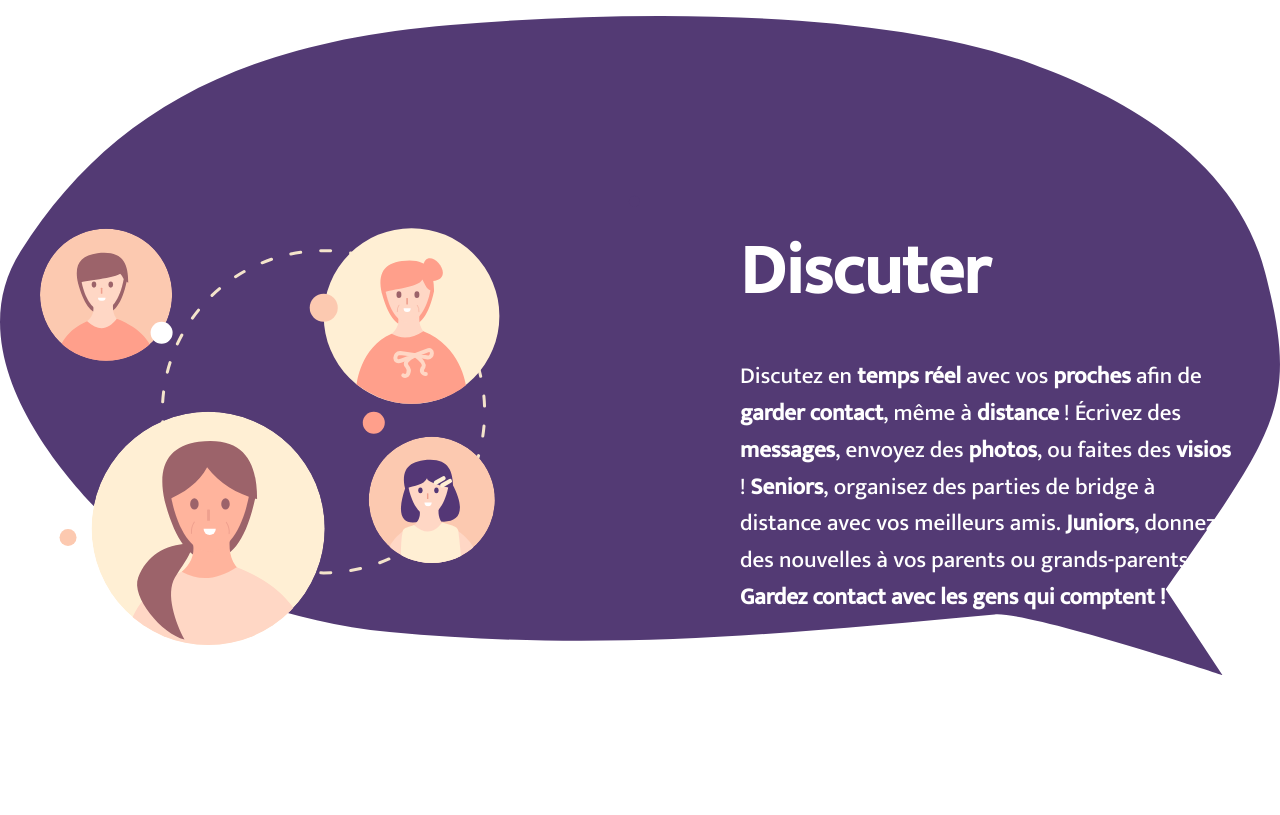
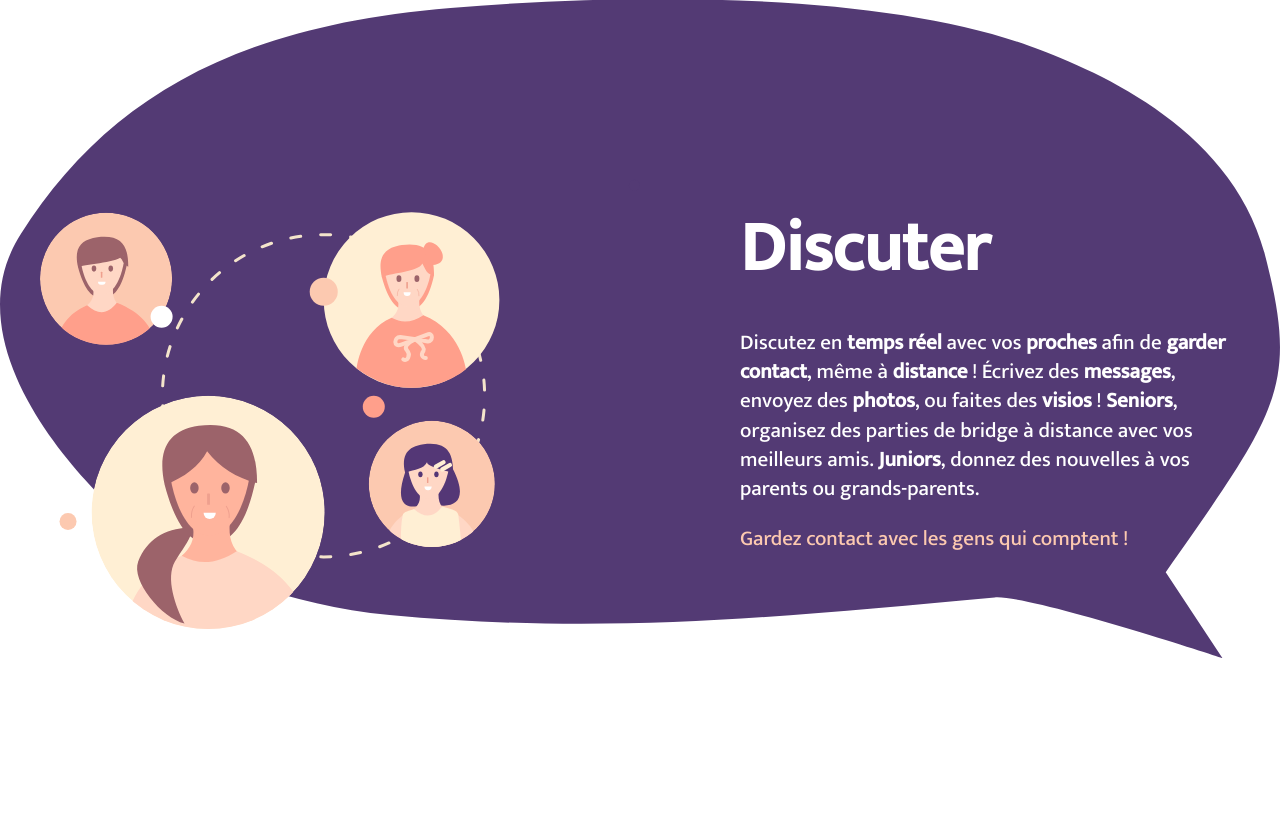
Before and after one commit to Maxime-p/Hackathon-SUP-Internet-04-20, a PHP site: page / in a window 1280 px wide; the page is wider, and only the part inside the window is pictured. Shown: the part 2797-3612 px from the top of that part. Run offline with PHP 8.4, Linux system fonts and the light colour scheme.

Commit message:
fixing font size

```diff
--- a/index.html
+++ b/index.html
@@ -118,7 +118,8 @@
 		<img src="static/img/contact.svg" alt="Image cercle de contact">
 		<div>
 			<h2>Discuter</h2>
-			<p>Discutez en <span>temps réel</span> avec vos <span>proches</span> afin de <span>garder contact</span>, même à <span>distance</span> ! Écrivez des <span>messages</span>, envoyez des <span>photos</span>, ou faites des <span>visios</span> ! <span>Seniors</span>, organisez des parties de bridge à distance avec vos meilleurs amis. <span>Juniors</span>, donnez des nouvelles à vos parents ou grands-parents. <span class="colored">Gardez contact avec les gens qui comptent !</span></p>
+			<p>Discutez en <span>temps réel</span> avec vos <span>proches</span> afin de <span>garder contact</span>, même à <span>distance</span> ! Écrivez des <span>messages</span>, envoyez des <span>photos</span>, ou faites des <span>visios</span> ! <span>Seniors</span>, organisez des parties de bridge à distance avec vos meilleurs amis. <span>Juniors</span>, donnez des nouvelles à vos parents ou grands-parents. </p>
+			<p class="colored">Gardez contact avec les gens qui comptent !</p>
 		</div>
 	</div>
 </section>
--- a/static/css/default.css
+++ b/static/css/default.css
@@ -38,8 +38,8 @@ li{list-style:none}
  */
 
 body{
-    font-size: 23px;
-    line-height: 1.6;
+    font-size: 21px;
+    line-height: 1.4;
     font-family: Mukta, sans-serif;
 }
 
@@ -408,6 +408,11 @@ header ul{
     font-weight: bold;
 }
 
+.discuss p.colored{
+    color: var(--pink);
+    padding-top: 20px;
+}
+
 /* CONTACT */
 
 section.contact{
```
